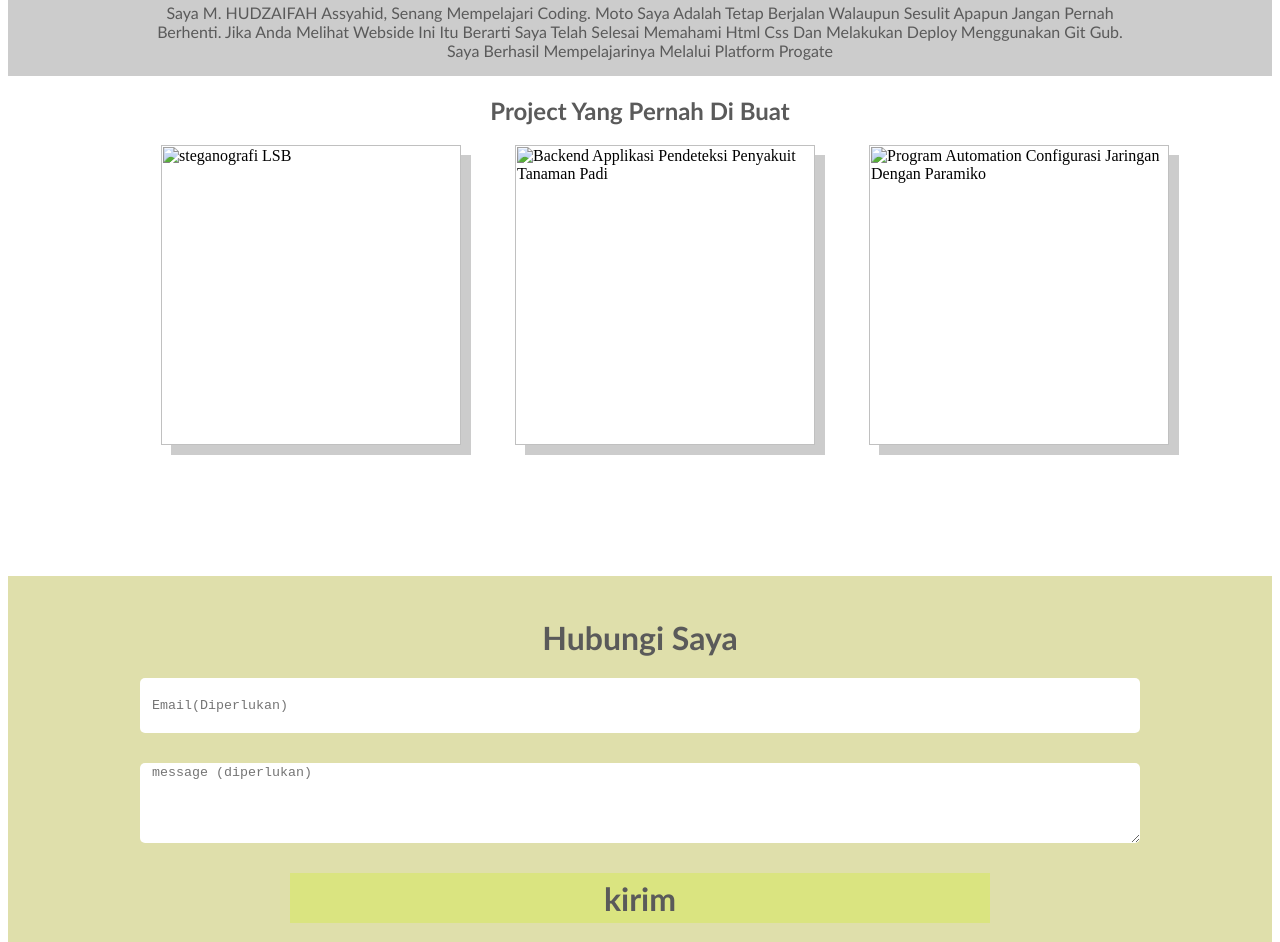
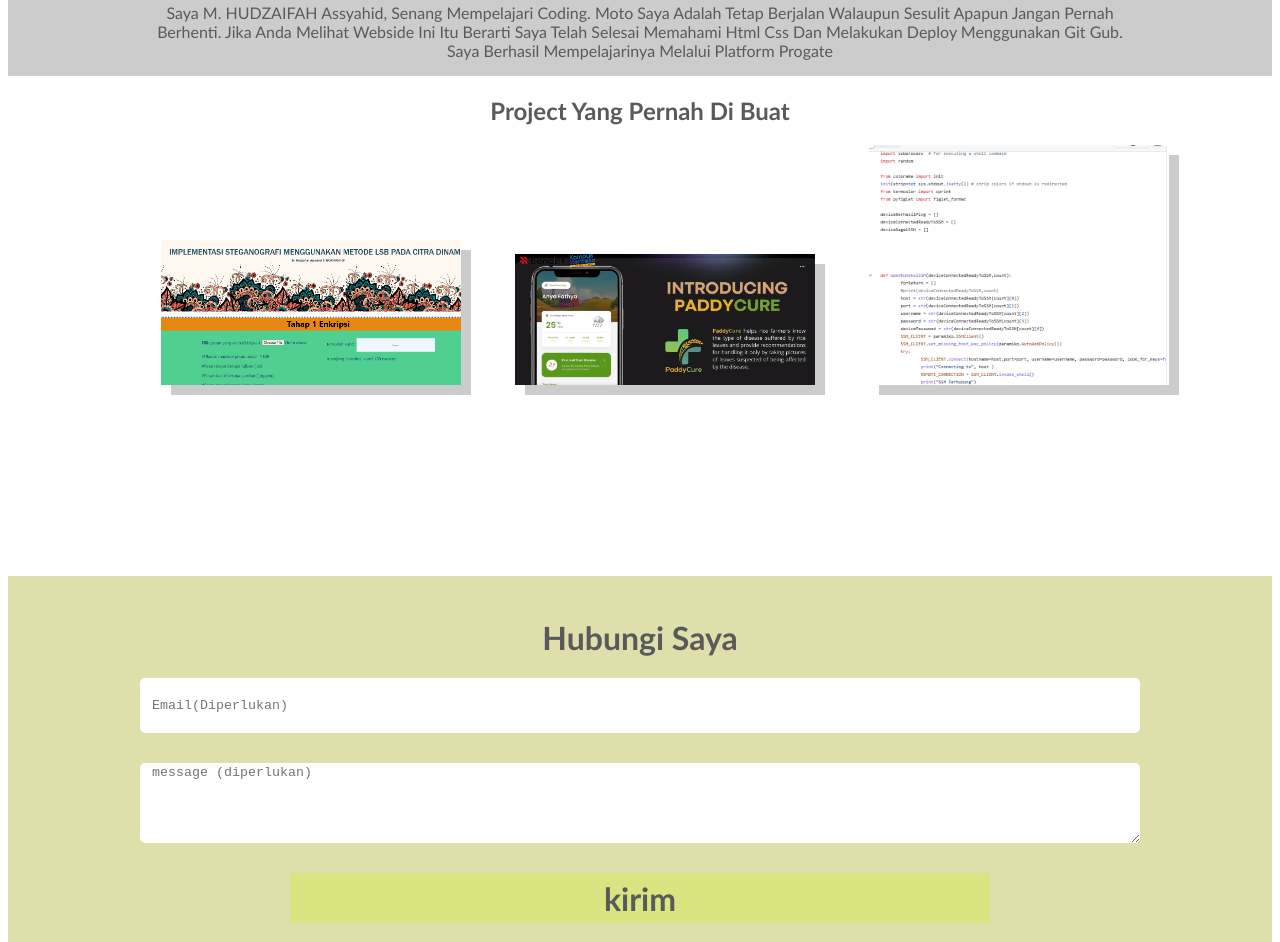
Before and after one commit to hudzzz01/belajarProgate, a plain HTML site: page index.html in a window 1280 px wide. Shown: the part 759-1701 px from the top of the page. Drawn offline with Linux system fonts and the light colour scheme.

Commit message:
Update index.html

```diff
--- a/index.html
+++ b/index.html
@@ -27,9 +27,9 @@
             <div class="container container proyek-contoh">
                 <h2 class="h2">Project Yang Pernah Di Buat</h2>
                 <div>
-                    <img src="images/stega.png" alt="steganografi LSB">
-                    <img src="images/padi.png" alt="Backend Applikasi Pendeteksi Penyakuit Tanaman Padi">
-                    <img src="images/automation.png" alt="Program Automation Configurasi Jaringan Dengan Paramiko">
+                    <img src="stega.png" alt="steganografi LSB">
+                    <img src="padi.png" alt="Backend Applikasi Pendeteksi Penyakuit Tanaman Padi">
+                    <img src="automation.png" alt="Program Automation Configurasi Jaringan Dengan Paramiko">
                 </div>
             </div>
             <div class="container hubungi">
```
